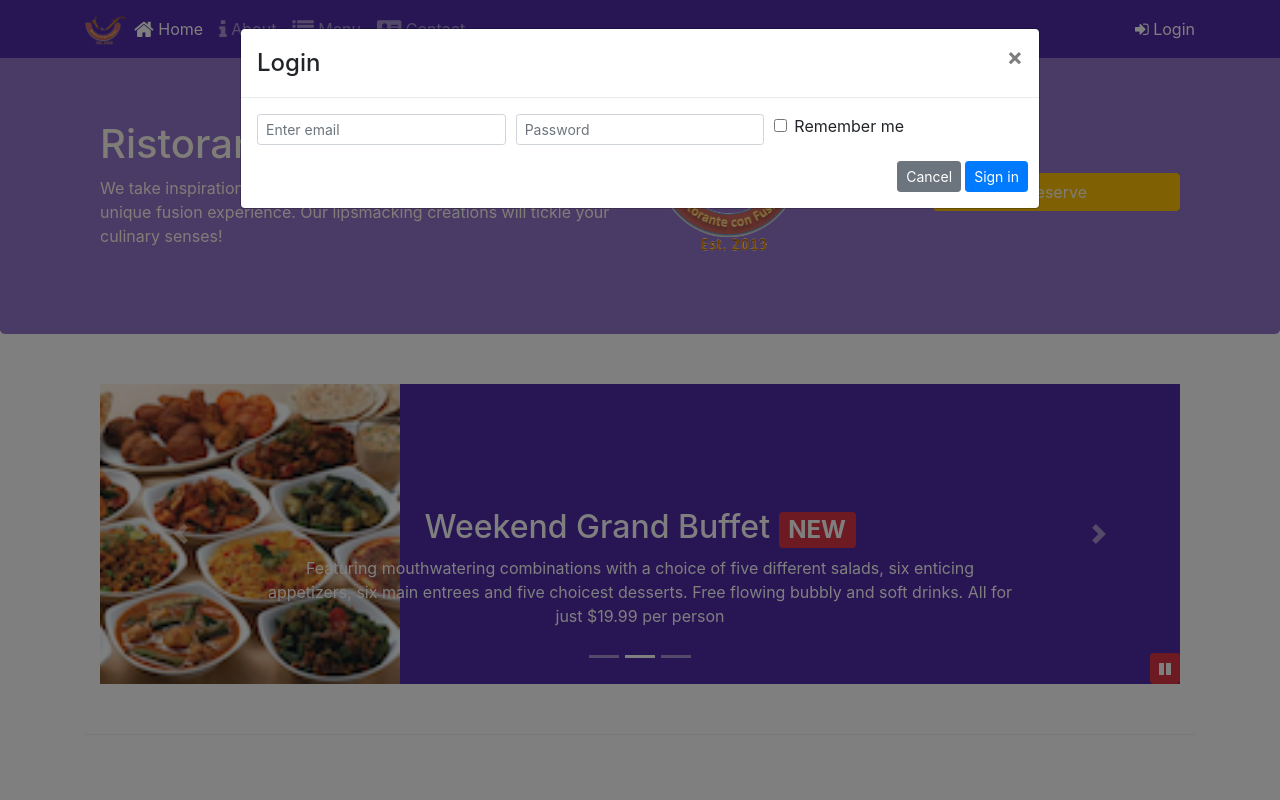
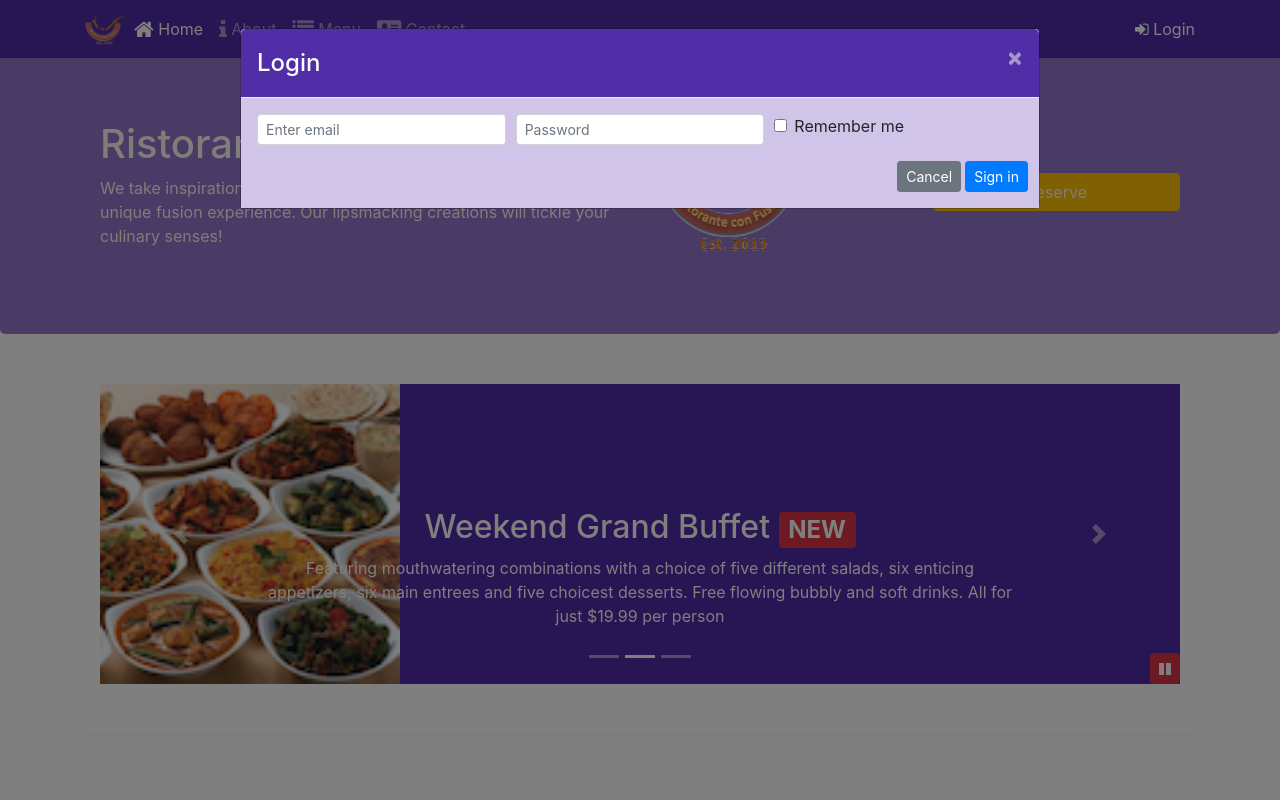
Before and after one commit to drewche/bootstrap-setup, a website: page index.html in a window 1280 px wide. Both pictures are taken after a click on the link "Login". Shown: the top 800 px of the page. Drawn offline with nearby package versions, Linux system fonts and the light colour scheme.

Commit message:
Assignment 4

```diff
--- a/css/styles.scss
+++ b/css/styles.scss
@@ -73,3 +73,15 @@ body {
     position: absolute;
     bottom: 0px
 }
+
+.modal-header {
+    background-color: $background-dark;
+    color: #FFF;
+    button {
+        color: floralwhite;
+    }
+}
+
+.modal-body {
+    background-color: $background-pale;
+}
--- a/index.html
+++ b/index.html
@@ -31,7 +31,7 @@
             <li class="nav-item"><a class="nav-link" href="./contactus.html"><span class="fa fa-address-card fa-lg"></span> Contact</a></li>
           </ul>
           <span class="navbar-text">
-              <a data-toggle="modal" data-target="#loginModal">
+              <a id="loginButton">
                   <span class="fa fa-sign-in"></span> Login
               </a>
           </span>
@@ -89,7 +89,7 @@
                     <img src="img/logo.png" class="img-fluid">
                 </div>
                 <div class="col-12 col-sm-3 align-self-center">
-                    <a data-toggle="modal" data-target="#reserveModal" class="btn btn-warning btn-block">Reserve</a>
+                    <a id="reserveButton" class="btn btn-warning btn-block">Reserve</a>
                 </div>
             </div>
         </div>
@@ -320,6 +320,12 @@
         });
     </script> -->
     <script>
+        $('#loginButton').click(function () {
+            $('#loginModal').modal('show');
+        })
+        $('#reserveButton').click(function () {
+            $('#reserveModal').modal('show');
+        })
         $(document).ready(function() {
             $('#mycarousel').carousel({ interval: 2000});
             $('#carouselButton').click(function () {
```
Also changed, not shown: css/styles.css.
